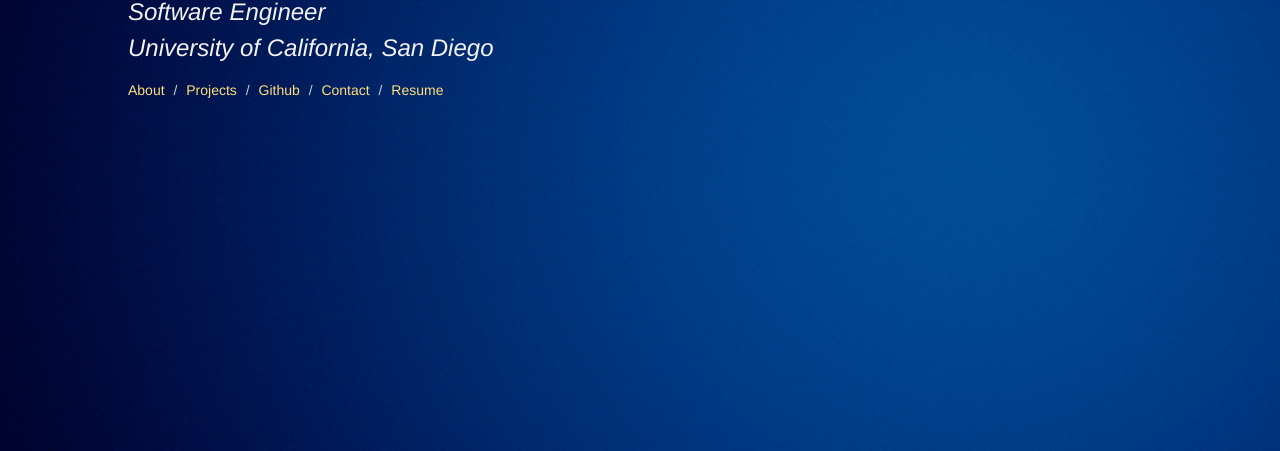
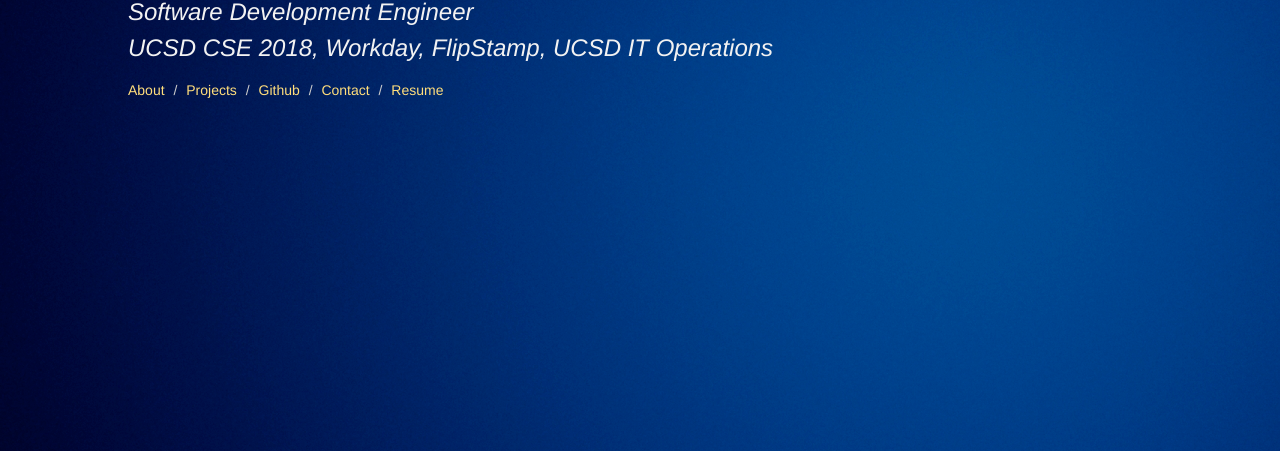
Before and after one commit to nhasjim/myWebsite, a website: page views/index.html in a window 1280 px wide. Shown: the part 349-800 px from the top of the page. Drawn offline with nearby package versions, Linux system fonts and the light colour scheme; files whose address does not match are found by name.

Commit message:
finished

```diff
--- a/views/index.html
+++ b/views/index.html
@@ -6,9 +6,10 @@
 <div class="mainContainer">
     <div class="main">
         <div class="info">
-            <h1 class="name">Bahari Hasjim </h1>
-            <h2 class="subtitle">Software Engineer </h2>
-            <h2 class="subtitle">University of California, San Diego </h2>
+            <h1 class="name">Bahari Hasjim</h1>
+            <h2 class="subtitle">Software Development Engineer</h2>
+            <h2 class="subtitle">UCSD CSE 2018, Workday, FlipStamp, UCSD IT Operations</h2>
+
         </div>
 
         <ol class="breadcrumb">
```
Also changed, not shown: public/Bahari_Hasjim_Resume.png, 1 other file.
